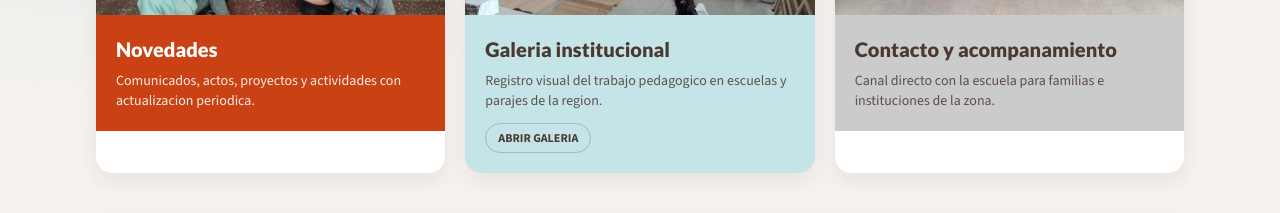
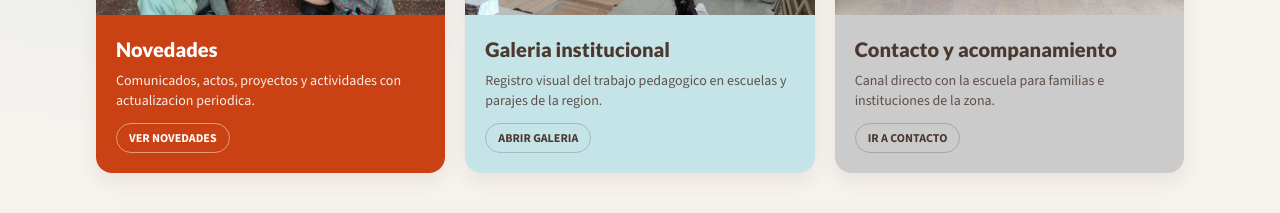
Before and after one commit to guillenec/web-ee23, a Next.js app in the folder frontend/: page / in a window 1280 px wide. Shown: the part 1320-1533 px from the top of the page. Built offline with nearby package versions, Linux system fonts and the light colour scheme; no server answers; the database is empty.

Commit message:
style(home): align CTA format across featured cards

```diff
--- a/frontend/src/app/page.tsx
+++ b/frontend/src/app/page.tsx
@@ -132,6 +132,12 @@ export default function Home() {
               <p className="mt-2 text-sm text-white/90">
                 Comunicados, actos, proyectos y actividades con actualizacion periodica.
               </p>
+              <TransitionLink
+                href="/novedades"
+                className="mt-3 inline-block rounded-full border border-white/45 px-3 py-1.5 text-xs font-bold uppercase transition hover:bg-white hover:text-brand-dark"
+              >
+                Ver novedades
+              </TransitionLink>
             </div>
           </article>
           <article className="card-lift overflow-hidden rounded-2xl bg-surface shadow-[0_8px_20px_rgba(75,56,49,0.08)]">
@@ -170,6 +176,12 @@ export default function Home() {
               <p className="mt-2 text-sm text-brand-dark/85">
                 Canal directo con la escuela para familias e instituciones de la zona.
               </p>
+              <TransitionLink
+                href="/contacto"
+                className="mt-3 inline-block rounded-full border border-brand-dark/25 px-3 py-1.5 text-xs font-bold uppercase transition hover:bg-brand-dark hover:text-white"
+              >
+                Ir a contacto
+              </TransitionLink>
             </div>
           </article>
         </section>
```
Also changed, not shown: 1 other file (tests, documents, lock files or other folders).
